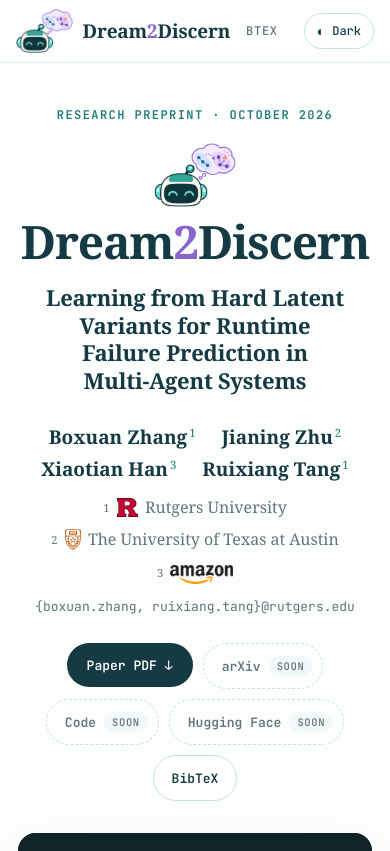
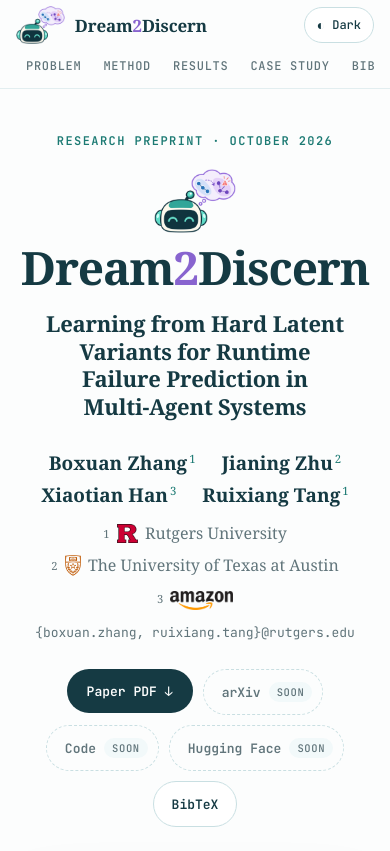
Before and after one commit to ZBox1005/dream2discern-project, a plain HTML site: page index.html in a window 390 px wide. Shown: the top 851 px of the page. Drawn offline with nearby package versions, Linux system fonts and the light colour scheme; grey boxes are pictures that could not be loaded; a web font is replaced by a local one.

Commit message:
Fix narrow-screen navigation and title

```diff
--- a/index.html
+++ b/index.html
@@ -25,6 +25,15 @@ a:hover{color:var(--teal-ink,#1C7A73)}
 button{font:inherit}
 ::selection{background:rgba(136,100,207,.22)}
 @media (prefers-reduced-motion: reduce){html{scroll-behavior:auto}}
+@media (max-width:600px){
+  html{scroll-padding-top:112px}
+  nav[aria-label="Primary"] > div{height:auto!important;min-height:62px;flex-wrap:wrap;justify-content:space-between;gap:6px 10px!important;padding-top:6px!important;padding-bottom:6px!important}
+  nav[aria-label="Primary"] > div > a > img{height:38px!important}
+  nav[aria-label="Primary"] > div > a > span{font-size:17px!important}
+  nav[aria-label="Primary"] > div > div{order:3;flex:0 0 100%!important;justify-content:flex-start!important;max-width:100%;overflow-x:auto}
+  nav[aria-label="Primary"] > div > button{order:2}
+}
+@media (max-width:360px){header h1{font-size:40px!important}}
 </style>
 </helmet>
 <div lang="en" style="min-height:100vh;background:var(--bg,#FCFDFD);color:var(--ink,#153A43);transition:background-color .3s ease,color .3s ease">
```
